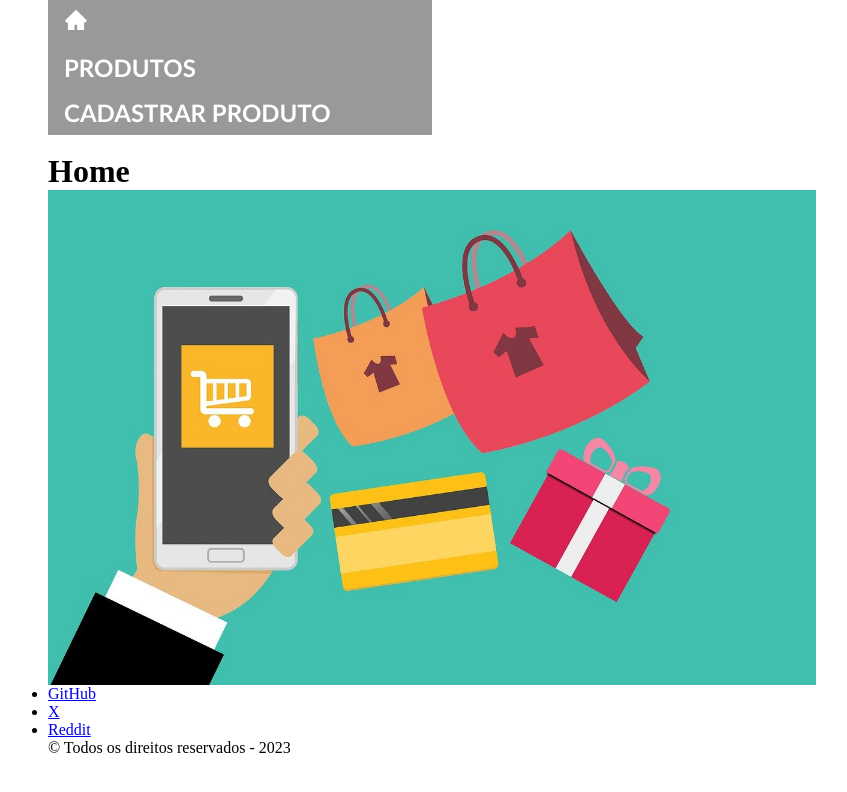
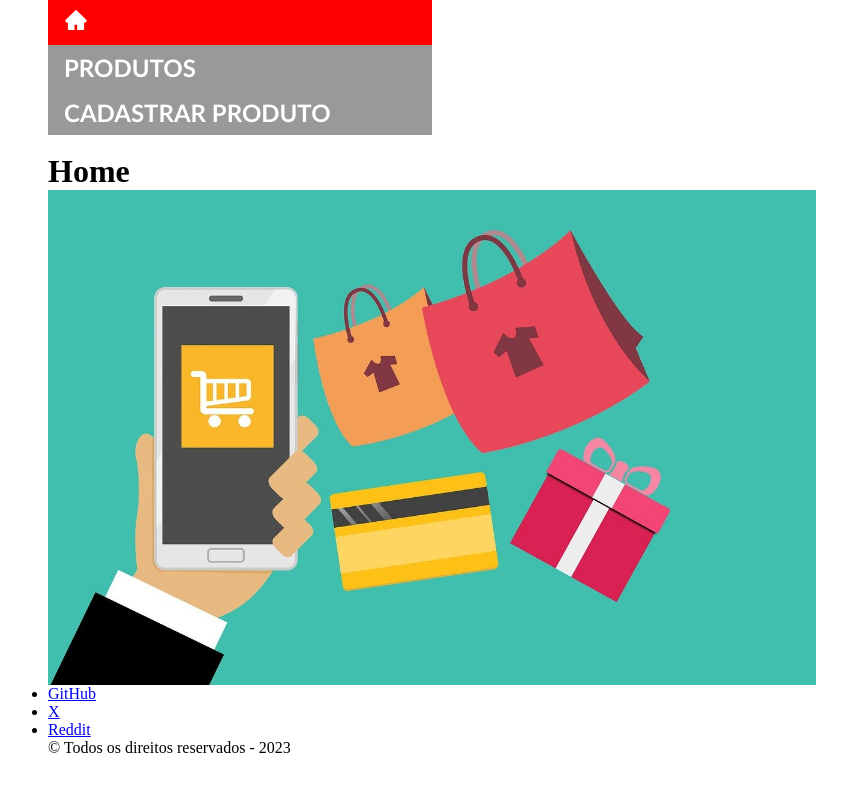
Before and after one commit to k-alm/spa-1tdspm, a React (Vite) app: page / in a window 1280 px wide. Shown: the top 792 px of the page, without its empty margins (208-1055 px from the left). Built offline with nearby package versions, Linux system fonts and the light colour scheme.

Commit message:
update do cabeçalho

```diff
--- a/src/components/Header/Header.jsx
+++ b/src/components/Header/Header.jsx
@@ -1,15 +1,20 @@
-import { Link } from "react-router-dom";
+import { Link, useLocation } from "react-router-dom";
 import {AiFillHome as H} from "react-icons/ai";
 import "./Header.scss";
 
 export default function Header(){
+
+    const rotaAtual = useLocation();
+
+
+
     return(
         <>
             <header className="cabecalho">
             <ul>
-                <li><Link to={"/"}><H></H></Link></li>
-                <li><Link to={"/produtos"}>PRODUTOS</Link></li>
-                <li><Link to={"/cadastrar/produto"}>CADASTRAR PRODUTO</Link></li>
+                <li><Link to={"/"} className={rotaAtual.pathname == "/" ? "active" : ""}><H></H></Link></li>
+                <li><Link to={"/produtos"} className={rotaAtual.pathname == "/produtos" ? "active" : ""}>PRODUTOS</Link></li>
+                <li><Link to={"/cadastrar/produto"} className={rotaAtual.pathname == "/cadastrar/produto" ? "active" : ""}>CADASTRAR PRODUTO</Link></li>
             </ul>
             </header>
         </>
--- a/src/components/Header/Header.scss
+++ b/src/components/Header/Header.scss
@@ -20,4 +20,8 @@
             }
         }
     }
+
+    .active{
+        background-color: red !important;
+    }
 }
```
